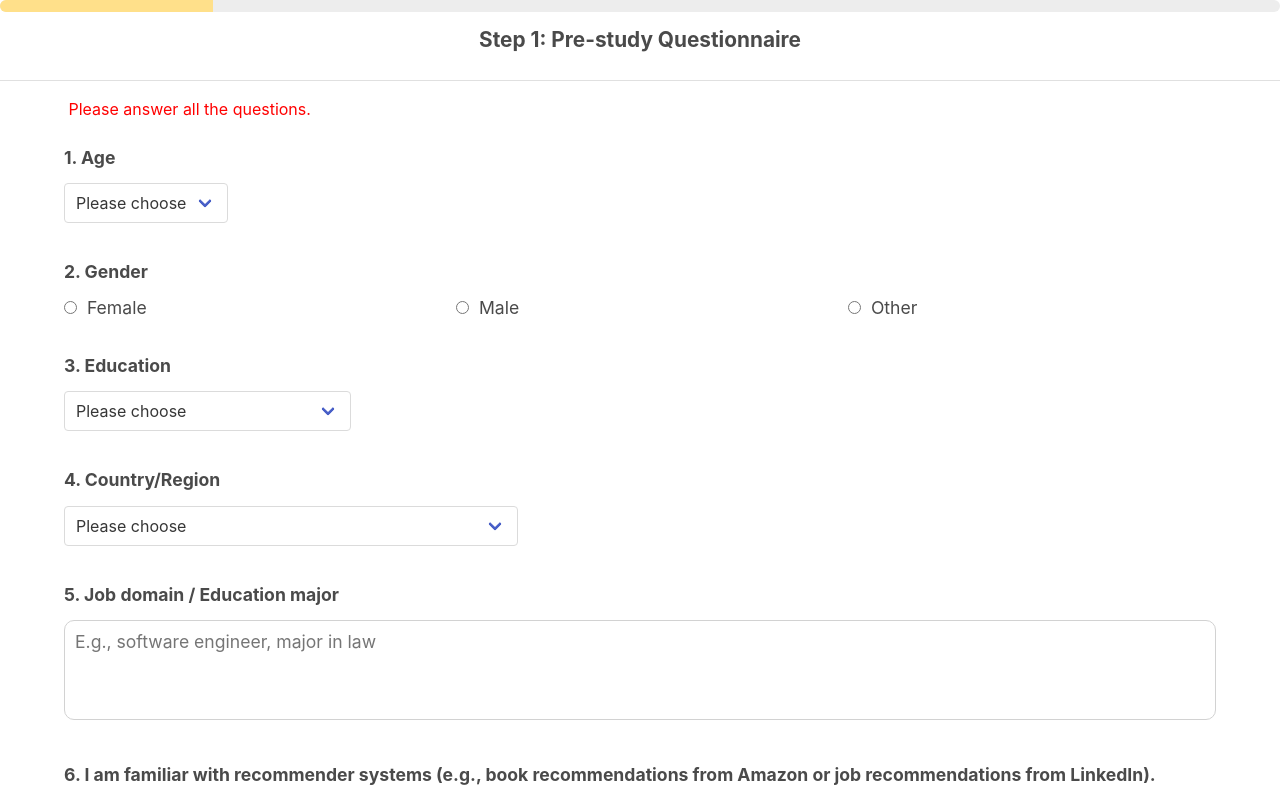
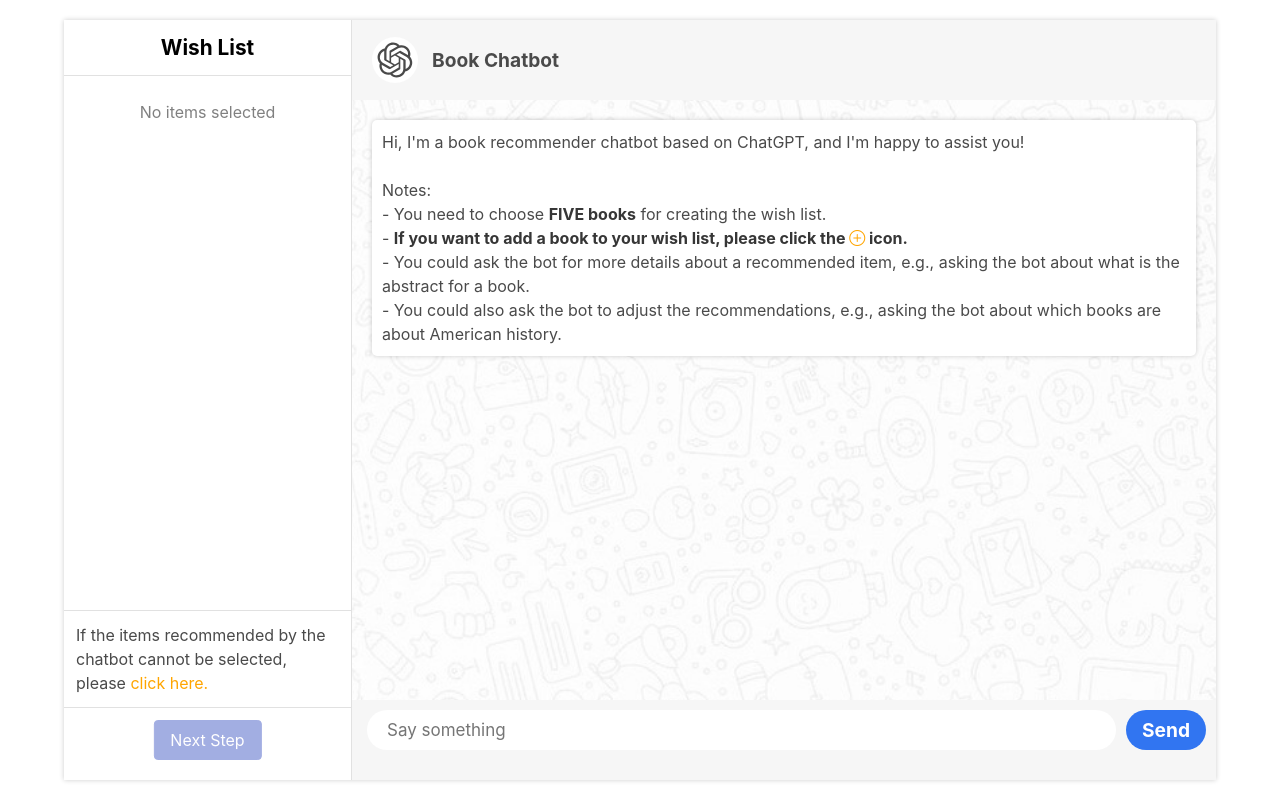
Before and after one commit to ZhangYizhe/book-job-gpt, a Vue app: page /#/chat in a window 1280 px wide. Before the commit this address led to /#/survey. Shown: the top 800 px of the page. Built offline with nearby package versions, Linux system fonts and the light colour scheme.

Commit message:
Adjust some details

```diff
--- a/src/components/chat/ChatView.vue
+++ b/src/components/chat/ChatView.vue
@@ -260,7 +260,7 @@
 
       const notes = this.tag === 'book' ? "\n- You could ask the bot for more details about a recommended item, e.g., asking the bot about what is the abstract for a book.\n- You could also ask the bot to adjust the recommendations, e.g., asking the bot about which books are about American history." : "\n- You could ask the bot for more details about a recommended item, e.g., asking the bot about what kinds of skills this job type requires.\n- You could also ask the bot to adjust the recommendations, e.g., asking the bot about what kinds of jobs for Ph.D. graduates."
 
-      const welcomeMessage = "Hi, I'm a " + this.tag + " recommender chatbot based on ChatGPT, and I'm happy to assist you!\n\nNotes: \n - You need to choose <strong>FIVE " + (this.tag === 'book' ? 'books' : 'job types') + "</strong> for creating the wish list. \n - If you want to add a " + (this.tag === "book" ? "book" : "job type") + " to your wish list, please click the <span style='color: orange;'><i class='bi bi-plus-circle'></i></span> icon." + (this.tag === 'job' ? '\n - This job chatbot is designed to provide recommendations for <strong>job types</strong>, not for specific job positions.' : '') + notes
+      const welcomeMessage = "Hi, I'm a " + this.tag + " recommender chatbot based on ChatGPT, and I'm happy to assist you!\n\nNotes: \n - You need to choose <strong>FIVE " + (this.tag === 'book' ? 'books' : 'job types') + "</strong> for creating the wish list. \n - <strong>If you want to add a " + (this.tag === "book" ? "book" : "job type") + " to your wish list, please click the <span style='color: orange;'><i class='bi bi-plus-circle'></i></span> icon.</strong>" + (this.tag === 'job' ? '\n - This job chatbot is designed to provide recommendations for <strong>job types</strong>, not for specific job positions.' : '') + notes
 
       let button = ""
 
--- a/src/components/survey/SurveyView.vue
+++ b/src/components/survey/SurveyView.vue
@@ -2,7 +2,7 @@
   <div v-if="questionnaire">
     <div class="section p-0 is-vcentered navigation-bar">
       <progress class="progress is-warning is-small" style="position: absolute" :value="(step / 6) * 100" max="100"></progress>
-      <p style="text-align: center;">
+      <p class="py-5" style="text-align: center;">
         <template v-if="questionnaire.type === 'scenario-study'">
           Step {{ step }}: {{ questionnaire.title }}
         </template>
@@ -349,7 +349,7 @@
 
 <style scoped>
 .navigation-bar {
-  line-height: 80px;
+  line-height: 2rem;
   font-weight: bold;
   font-size: 1.3rem;
   border-bottom: 1px solid #e0e0e0;
```
